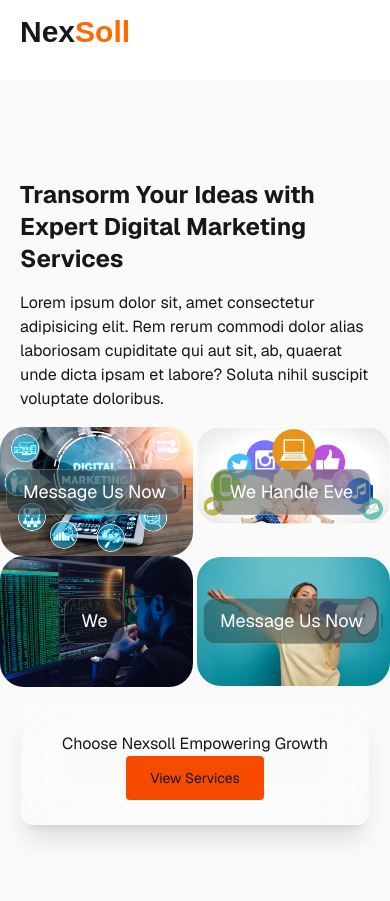
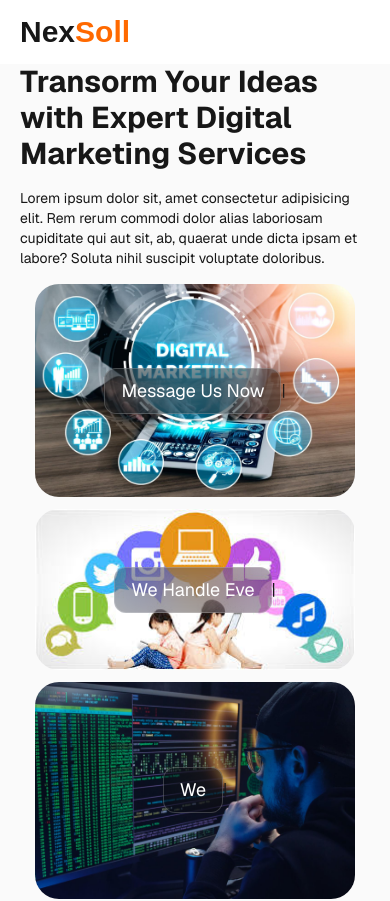
Before and after one commit to FahadKhanLangah/nexsoll-digital-agency, a Next.js app: page / in a window 390 px wide. Shown: the top 901 px of the page. Built offline with nearby package versions, Linux system fonts and the light colour scheme.

Commit message:
Add Hero component with animated images and introductory text

```diff
--- a/app/page.tsx
+++ b/app/page.tsx
@@ -1,51 +1,10 @@
+import Hero from "@/components/common/Hero";
 import Card from "@/components/ui/Card";
-import socialImg from "../assets/social.png";
-import codingImg from "../assets/coding.png";
-import marketingImg from "../assets/marketing.png";
-import speakerImg from "../assets/speaker.png";
-import AnimatedImage from "@/components/ui/AnimatedImage";
+
 export default function Home() {
   return (
-    <div className="flex mt-20 flex-col min-h-screen items-center justify-center bg-zinc-50 font-sans dark:bg-black">
-      <div className="flex flex-col sm:flex-row items-center w-full">
-        <div className="sm:w-[50%] w-full px-5 sm:px-10">
-          <h1 className="sm:text-5xl text-2xl font-bold">
-            Transorm Your Ideas with Expert Digital Marketing Services
-          </h1>
-          <p className="my-4">
-            Lorem ipsum dolor sit, amet consectetur adipisicing elit. Rem rerum
-            commodi dolor alias laboriosam cupiditate qui aut sit, ab, quaerat
-            unde dicta ipsam et labore? Soluta nihil suscipit voluptate
-            doloribus.
-          </p>
-        </div>
-        <div className=" mb-5">
-          <div className="w-full flex justify-between gap-1">
-            <AnimatedImage
-              img={marketingImg}
-              alt="Digital Marketing"
-              strings={["Message Us Now", "Grow Your Reach"]}
-            />
-            <AnimatedImage
-              img={socialImg}
-              alt="Socialized images"
-              strings={["We Handle Everything", "Digital Marketing"]}
-            />
-          </div>
-          <div className="w-full flex justify-between gap-1 items-center">
-            <AnimatedImage
-              img={codingImg}
-              alt="Coding"
-              strings={["Websites and App development", "We Handle Everything"]}
-            />
-            <AnimatedImage
-              img={speakerImg}
-              alt="Speaker"
-              strings={["Message Us Now", "Digital Marketing"]}
-            />
-          </div>
-        </div>
-      </div>
+    <div className="flex mt-16 sm:mt-20 flex-col min-h-screen items-center justify-center bg-zinc-50 font-sans dark:bg-black">
+      <Hero />
       <Card />
     </div>
   );
--- /dev/null
+++ b/components/common/Hero.tsx
@@ -0,0 +1,51 @@
+
+import AnimatedImage from '../ui/AnimatedImage'
+import socialImg from "../../assets/social.png";
+import codingImg from "../../assets/coding.png";
+import marketingImg from "../../assets/marketing.png";
+import speakerImg from "../../assets/speaker.png";
+
+const Hero = () => {
+  return (
+   <div className="flex flex-col sm:flex-row items-center w-full">
+        <div className="sm:w-[55%] w-full px-5 sm:px-10">
+          <h1 className="sm:text-5xl text-3xl font-bold">
+            Transorm Your Ideas with Expert Digital Marketing Services
+          </h1>
+          <p className="my-4 sm:text-lg text-sm">
+            Lorem ipsum dolor sit, amet consectetur adipisicing elit. Rem rerum
+            commodi dolor alias laboriosam cupiditate qui aut sit, ab, quaerat
+            unde dicta ipsam et labore? Soluta nihil suscipit voluptate
+            doloribus.
+          </p>
+        </div>
+        <div className="mb-5">
+          <div className="w-full grid grid-cols-1 sm:grid-cols-2 gap-3">
+            <AnimatedImage
+              img={marketingImg}
+              alt="Digital Marketing"
+              strings={["Message Us Now", "Grow Your Reach"]}
+            />
+            <AnimatedImage
+              img={socialImg}
+              alt="Socialized images"
+              strings={["We Handle Everything", "Digital Marketing"]}
+            />
+            <AnimatedImage
+              img={codingImg}
+              alt="Coding"
+              strings={["Websites and App development", "We Handle Everything"]}
+            />
+            <AnimatedImage
+              img={speakerImg}
+              alt="Speaker"
+              strings={["Message Us Now", "Digital Marketing"]}
+            />
+          </div>
+          <div className="w-full flex sm:flex-row flex-col items-center sm:gap-2 justify-between gap-5"></div>
+        </div>
+      </div>
+  )
+}
+
+export default Hero
```
